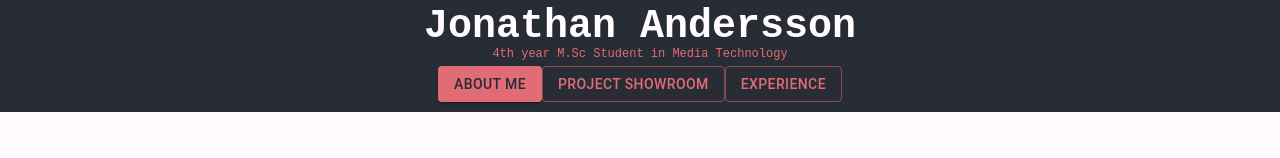
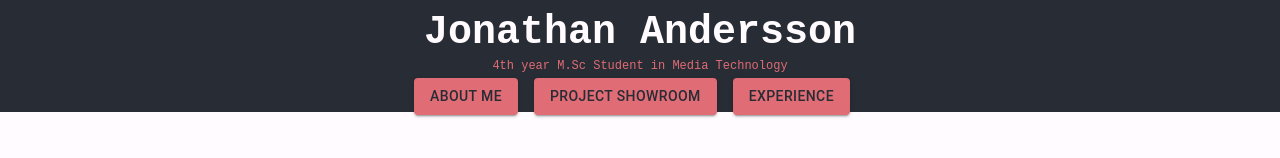
Before and after one commit to jonan270/Interactive-portfolio, a React (Create React App) app: page / in a window 1280 px wide. Shown: the top 158 px of the page. Built offline with nearby package versions, Linux system fonts and the light colour scheme.

Commit message:
Improved styling and buttons now using HashLink

```diff
--- a/package.json
+++ b/package.json
@@ -5,6 +5,7 @@
   "dependencies": {
     "@emotion/react": "^11.9.0",
     "@emotion/styled": "^11.8.1",
+    "@mui/core": "^5.0.0-alpha.54",
     "@mui/material": "^5.6.3",
     "@testing-library/jest-dom": "^5.16.4",
     "@testing-library/react": "^13.1.1",
@@ -13,9 +14,11 @@
     "@types/node": "^16.11.29",
     "@types/react": "^18.0.7",
     "@types/react-dom": "^18.0.0",
+    "@types/react-router-dom": "^5.3.3",
     "@types/react-router-hash-link": "^2.4.5",
     "react": "^18.0.0",
     "react-dom": "^18.0.0",
+    "react-router-dom": "^6.3.0",
     "react-router-hash-link": "^2.4.3",
     "react-scripts": "5.0.1",
     "recoil": "^0.7.2",
--- a/src/App.tsx
+++ b/src/App.tsx
@@ -1,15 +1,14 @@
-import React, { Component, useRef, useEffect } from "react";
-import { Button } from '@mui/material';
+import React, { useRef } from "react";
 import TopBar from './components/TopBar';
 import Content from './components/Content';
+import {BrowserRouter as Router} from 'react-router-dom';
 
 import { createTheme, ThemeProvider } from '@mui/material/styles';
 
 const theme = createTheme({
   palette: {
     primary: {
-      // Bright accent color
-      main: '#E06C75',
+      main: '#E06C75',        // Bright accent color
       contrastText: "#282C34" // Dark button text
     },
     secondary: {
@@ -19,24 +18,13 @@ const theme = createTheme({
 });
 
 function App() {
-  const testRef = useRef<null | HTMLDivElement>(null);
-  const executeScroll = () => {
-    if(testRef != null) {
-      console.log(testRef.current);
-      testRef.current!.scrollIntoView();
-    }
-  }
-
-  const onButtonClick = () => {
-    console.log("Click");
-    executeScroll();
-  }
-
   return (
     <ThemeProvider theme={theme}>
       <div>
+        <Router>
         <TopBar/>
         <Content/>
+        </Router>
       </div>
     </ThemeProvider>
   );
--- a/src/components/TopBar.tsx
+++ b/src/components/TopBar.tsx
@@ -1,19 +1,30 @@
-import profile from "../images/profile.jpg"
 import { Button } from '@mui/material';
 import { HashLink as Link } from 'react-router-hash-link';
+import Box from '@mui/material/Box';
 
 //<img src={profile} id='profileImg'/>
 const TopBar: React.FC<{}> = () => {
+    const buttonMargin : number = 2;
     return(
-        <div id = 'topBar'>
-            <div id='titleText'>
+        <nav className="topBar">
+            <div id="titleText">
                 <h1>Jonathan Andersson</h1>
                 <p>4th year M.Sc Student in Media Technology</p>
-                <Button className="button" variant="contained" onClick={() => {}}>About me</Button>
-                <Button className="button" variant="outlined" onClick={() => {}}>Project showroom</Button>
-                <Button className="button" variant="outlined" onClick={() => {}}>Experience</Button>
             </div>
-        </div>
+            <div id="menuButtons">
+                <Box display="flex" justifyContent="center">
+                    <Box mr={buttonMargin}>
+                        <Button className="button" variant="contained" component={Link} smooth to="/#about">About me</Button>
+                    </Box>
+                    <Box mr={buttonMargin}>
+                        <Button className="button" variant="contained" component={Link} smooth to="/#projects">Project showroom</Button>
+                    </Box>
+                    <Box mr={buttonMargin}>
+                        <Button className="button" variant="contained" component={Link} smooth to="/#experience">Experience</Button>
+                    </Box>
+                </Box>
+            </div>
+        </nav>
     )
 }
 
--- a/src/styles/index.scss
+++ b/src/styles/index.scss
@@ -25,7 +25,11 @@ body {
     margin: 0;
 }
 
-#topBar {
+Button {
+    margin-right: 20px;
+}
+
+.topBar {
     align-items: center;
     height: 14vh;
     width: 100%;
@@ -37,6 +41,10 @@ body {
 #titleText {
     text-align: center;
     line-height: 0;
+}
+
+#menuButtons {
+    text-align: center;
 }
 
 #profileImg {
@@ -64,11 +72,11 @@ h1 {
     font-family:monospace;
 }
 
-#topBar p {
+.topBar p {
     color: $accent-color;
     font-size: 1.5vh;
 }
-#topBar h1 {
+.topBar h1 {
     color: $bright-color;
     font-size: 5vh;
 }
```
Also changed, not shown: 1 other file (tests, documents, lock files or other folders).
